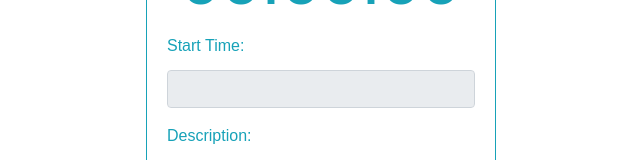
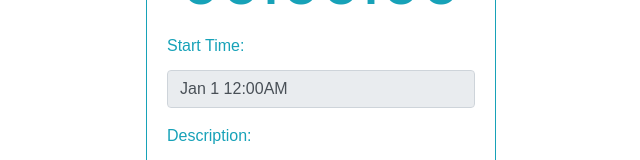
Before and after one commit to Brandon225/timetrack, a React (Create React App) app: page / in a window 1280 px wide. Shown: the part 294-454 px from the top of the page, without its empty margins (319-959 px from the left). Built offline with nearby package versions, Linux system fonts and the light colour scheme.

Commit message:
Added new state variables

```diff
--- a/src/App.js
+++ b/src/App.js
@@ -7,7 +7,9 @@ class App extends Component {
     state = {
         running: false,
         elapsedTime: 0,
-        previousTime: 0
+        previousTime: 0,
+        startTime: 'Jan 1 12:00AM',
+        description: ''
     }
 
     componentDidMount() {
@@ -23,8 +25,6 @@ class App extends Component {
     }
 
     onTick = () => {
-        console.log('onTick');
-
         if (this.state.running)
         {
             var now = Date.now();
@@ -36,10 +36,18 @@ class App extends Component {
     };
 
     onStart = () => {
+
+        console.log(`start? ${start}`);
         console.log('onStart!');
+
+        const now = Date.now();
+        const start = new Date(now).toLocaleString();
+        console.log(`start ${start}`);
         this.setState({
             running: true,
-            previousTime: Date.now(),
+            previousTime: now,
+            startTime: start,
+
         });
 
     };
@@ -73,11 +81,12 @@ class App extends Component {
                                 {/* <form className="form"> */}
                                     <div className="card-body">
                                     <h2 className="card-title text-center display-3">{displayTime}</h2>
-                                        <input type="hidden" value="0:00:00" />
+                                    {/* <p className="card-text text-muted">{this.state.startTime}</p> */}
+                                        <input type="hidden" value={displayTime} />
 
                                         <div className="form-group">
                                             <label className="card-title" htmlFor="start-time">Start Time: </label>
-                                            <input type="text" className="form-control" name="start-time" value="" disabled />
+                                        <input type="text" className="form-control" name="start-time" value={this.state.startTime} disabled />
                                         </div>
 
                                         <div className="form-group">
```
